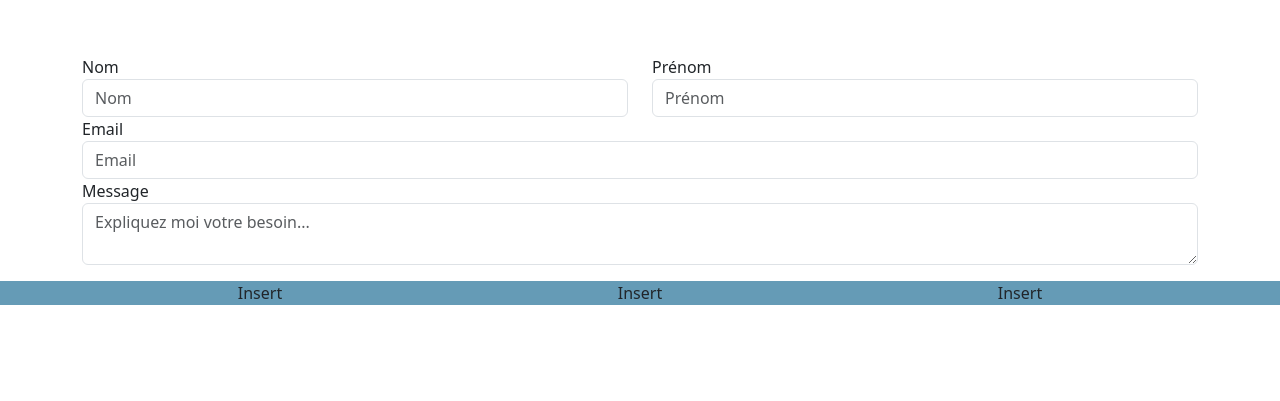
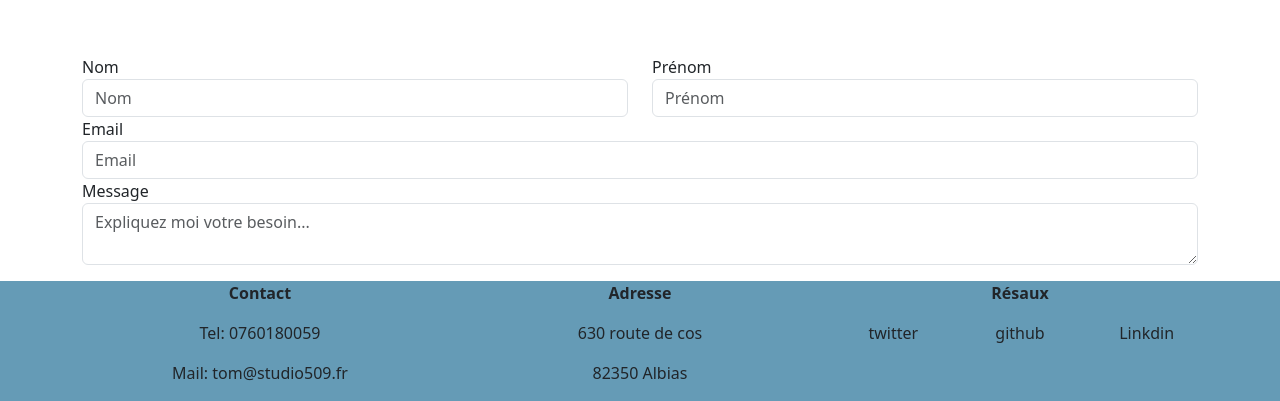
Before and after one commit to Studio509-tom/OpenclassroomProject-Blog, a PHP site: page / in a window 1280 px wide. Shown: the part 1238-1639 px from the top of the page. Before the commit the page ends 1543 px from the top, so only its background shows below. Run offline with PHP 8.4, Linux system fonts and the light colour scheme; classes that the project's autoload settings leave out are loaded by file name; some libraries are stand-ins or nearby versions.

Commit message:
issue #1 layout

```diff
--- a/templates/layout.html.twig
+++ b/templates/layout.html.twig
@@ -33,9 +33,34 @@
         <div class="footer">
             <div class="container">
                 <div class="row">
-                    <div class="col-4 text-center">Insert</div>
-                    <div class="col-4 text-center">Insert</div>
-                    <div class="col-4 text-center">Insert</div>
+                    <div class="col-4 text-center">
+                        <div>
+                            <p><b>Contact</b></p>
+                        </div>
+                        <div>
+                            <p>Tel: 0760180059</p>
+                            <p>Mail: tom@studio509.fr</p>
+                        </div>
+                    </div>
+                    <div class="col-4 text-center">
+                        <div>
+                            <p><b>Adresse</b></p>
+                        </div>
+                        <div>
+                            <p>630 route de cos</p>
+                            <p>82350 Albias</p>
+                        </div>
+                    </div>
+                    <div class="col-4 text-center">
+                        <div>
+                            <p><b>Résaux</b></p>
+                        </div>
+                        <div class="row">
+                            <div class="col-4">twitter</div>
+                            <div class="col-4">github</div>
+                            <div class="col-4">Linkdin</div>
+                        </div>
+                    </div>
                 </div>
             </div>
         </div>
```
